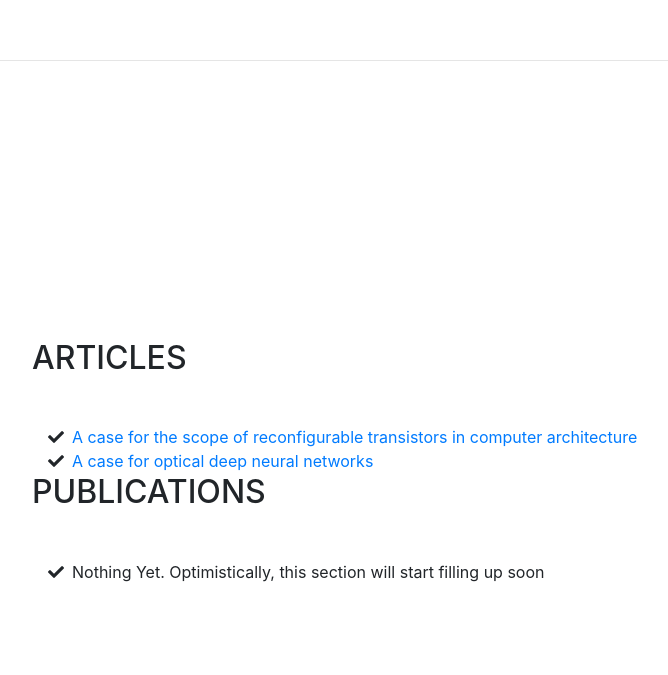
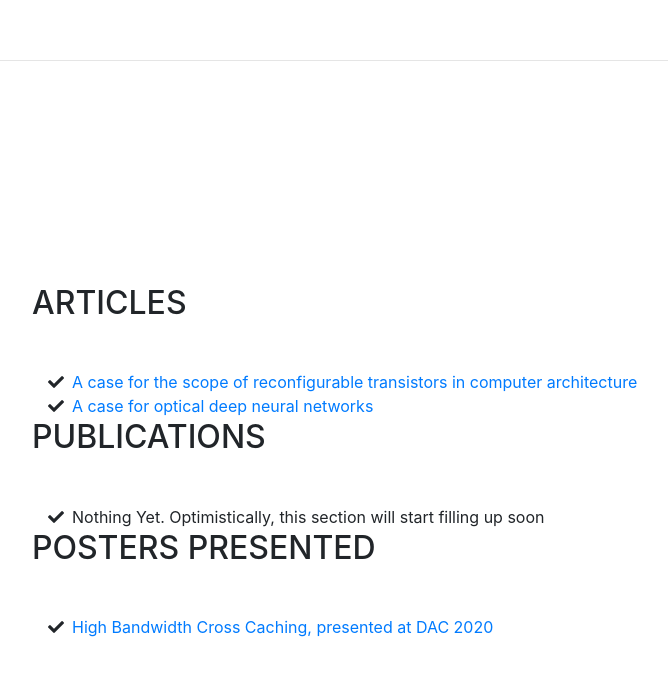
Before and after one commit to ananthkp/ananthkp.github.io, a website with bundled scripts: page index.html in a window 1280 px wide. Shown: the part 5747-6422 px from the top of the page, without its empty margins (288-956 px from the left). Built offline with nearby package versions, Linux system fonts and the light colour scheme; a web font is replaced by a local one.

Commit message:
Added DAC Poster

```diff
--- a/index.html
+++ b/index.html
@@ -299,6 +299,12 @@
               <i class="fa-li fa fa-check"></i>
               Nothing Yet. Optimistically, this section will start filling up soon</li>
           </ul>
+         <h2 class="mb-5">Posters Presented</h2>
+         <ul class="fa-ul mb-0">
+            <li>
+              <i class="fa-li fa fa-check"></i>
+              <a href="https://drive.google.com/file/d/1tJX2Cv7IkMb9R0NG3qHWO9Ql2Rk3SBdq/view?usp=sharing">High Bandwidth Cross Caching, presented at DAC 2020</a></li>
+          </ul>
         </div>
       </section>
 
```
